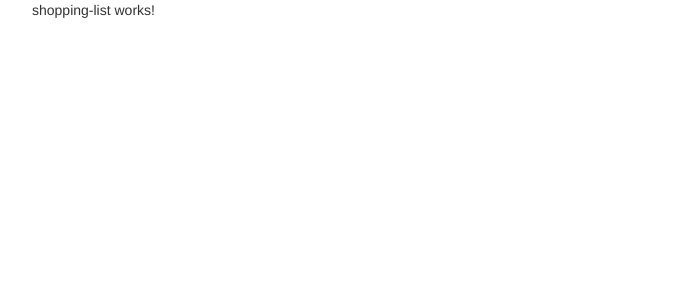
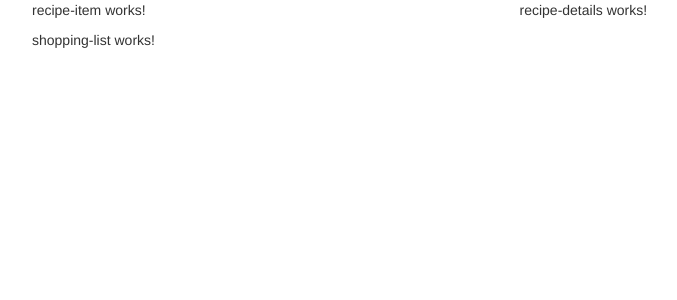
Before and after one commit to suneelvanapalli/angular-udemy-practice-app, an Angular app in the folder RecipesProject/: page / in a window 1280 px wide. Shown: the top 300 px of the page, without its empty margins (38-715 px from the left). Built offline with nearby package versions, Linux system fonts and the light colour scheme.

Commit message:
structuring components

```diff
--- a/RecipesProject/src/app/app.module.ts
+++ b/RecipesProject/src/app/app.module.ts
@@ -8,6 +8,7 @@
 import { RecipeDetailsComponent } from './recipes/recipe-details/recipe-details.component';
 import { ShoppingListComponent } from './shopping-list/shopping-list.component';
 import { ShoppingListEditComponent } from './shopping-list/shopping-list-edit/shopping-list-edit.component';
+import { RecipeItemComponent } from './recipes/recipe-list/recipe-item/recipe-item.component';
 
 @NgModule({
   declarations: [
@@ -17,7 +18,8 @@
     RecipeListComponent,
     RecipeDetailsComponent,
     ShoppingListComponent,
-    ShoppingListEditComponent
+    ShoppingListEditComponent,
+    RecipeItemComponent
   ],
   imports: [
     BrowserModule
--- /dev/null
+++ b/RecipesProject/src/app/recipes/recipe-list/recipe-item/recipe-item.component.html
@@ -0,0 +1 @@
+<p>recipe-item works!</p>
--- /dev/null
+++ b/RecipesProject/src/app/recipes/recipe-list/recipe-item/recipe-item.component.ts
@@ -0,0 +1,15 @@
+import { Component, OnInit } from '@angular/core';
+
+@Component({
+  selector: 'app-recipe-item',
+  templateUrl: './recipe-item.component.html',
+  styleUrls: ['./recipe-item.component.css']
+})
+export class RecipeItemComponent implements OnInit {
+
+  constructor() { }
+
+  ngOnInit() {
+  }
+
+}
--- a/RecipesProject/src/app/recipes/recipe-list/recipe-list.component.html
+++ b/RecipesProject/src/app/recipes/recipe-list/recipe-list.component.html
@@ -1 +1 @@
-<p>recipe-list works!</p>
+<app-recipe-item></app-recipe-item>
--- a/RecipesProject/src/app/recipes/recipes.component.html
+++ b/RecipesProject/src/app/recipes/recipes.component.html
@@ -1 +1,8 @@
-<div class="row"></div>
+<div class="row">
+    <div class="col-md-5">
+        <app-recipe-list></app-recipe-list>
+    </div>
+    <div class="col-md-7">
+        <app-recipe-details></app-recipe-details>
+    </div>
+</div>
```
Also changed, not shown: RecipesProject/src/app/recipes/recipe-list/recipe-item/recipe-item.component.css (added), 2 other files (tests, documents, lock files or other folders).
